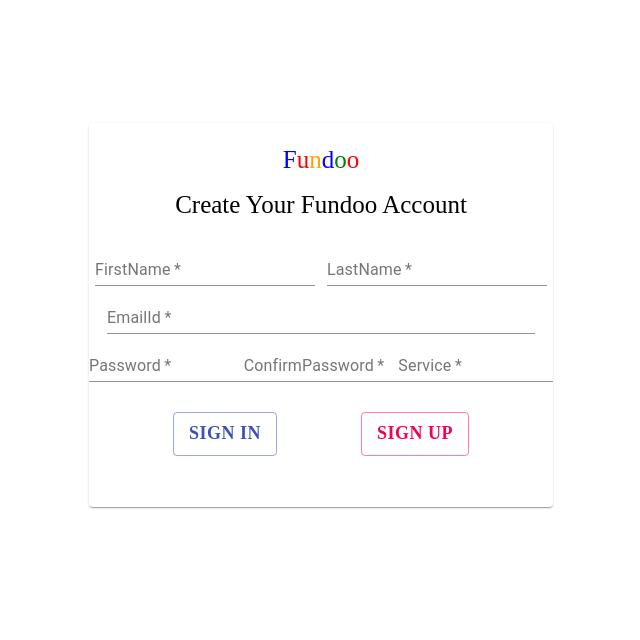
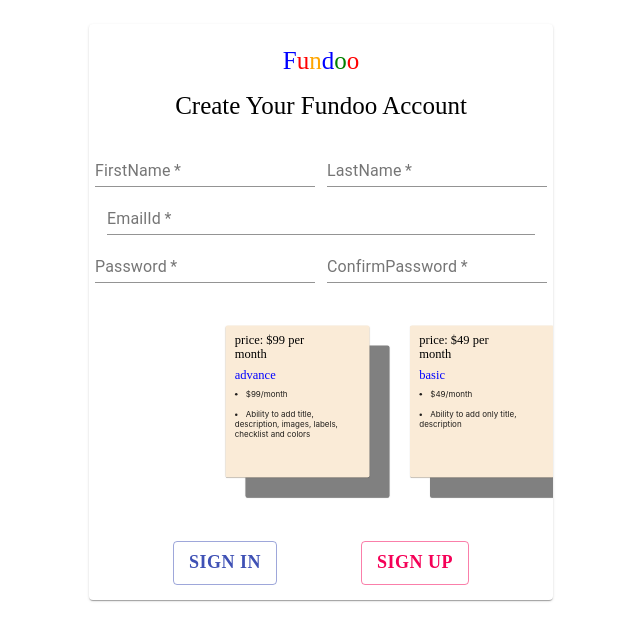
Before and after one commit to Deepu636267/bridgelabz, a React (Create React App) app in the folder fundoonotes/: page /registration in a window 1280 px wide. Shown: the top 640 px of the page, without its empty margins (319-959 px from the left). Built offline with nearby package versions, Linux system fonts and the light colour scheme.

Commit message:
[Sachin] Refactor All Files Add Notes File Created

```diff
--- a/fundoonotes/src/App.css
+++ b/fundoonotes/src/App.css
@@ -3,10 +3,10 @@
 {
   display: flex;
   justify-content: center;
-  margin-top: 123px;
+  margin-top: 24px;
 }
 .reg_card{
-  height: 24em;
+  height: 36em;
   width: 29em;
 }
 .Reg_Title{
@@ -36,7 +36,7 @@
 {
   display:flex;
   justify-content: center;
-  margin-top: 30px;
+  margin-top: 248px;
   display:flex;
   justify-content: space-evenly;
 }
@@ -352,13 +352,12 @@ background-color: darkgreen;
   height: 19pc;
   width: 18pc;
   background-color: gray;
-  /* position: relative; */
+  position: relative;
 }
 .front{
   height: 19pc;
     width: 18pc;
-    background-color: antiquewhite;
-    /* position: absolute; */
+    position: absolute;
 }
 .secondcard{
     display: flex;
@@ -404,14 +403,14 @@ background-color: darkgreen;
 }
 
 .front:hover {
-  transform: scale(1.3);
+  transform: scale(1.1);
   box-shadow: 20px 20px orange;
 }
 
-.front:active {
+/* .front:active {
   transform: scale(1.3);
   box-shadow: 20px 20px orange;
-}
+} */
 .front1:hover {
   transform: scale(1.3);
   box-shadow: 20px 20px orange;
@@ -421,3 +420,49 @@ background-color: darkgreen;
   transform: scale(1.3);
   box-shadow: 20px 20px orange;
 }
+.CardComponent{
+  display: flex;
+  justify-content: space-evenly
+}
+.CardComponent1{
+  height: 10px;
+  transform: scale(0.5);
+  pointer-events: none;
+  display: flex;
+ justify-content: space-around;
+}
+
+/* ---------------------------------CreateNotes--------------------------------- */
+.CreatecardNoteswithoutOpen{
+  border-radius: 9px;
+
+}
+.mainIcon{
+
+  display: flex;
+    justify-content: space-between;
+    padding: 12px
+}
+.imageIcon{
+  padding: 5px;
+}
+.editOutlinedIcon{
+  padding: 5px;
+}
+.checkboxIcon{
+  padding: 5px;
+}
+.desciptionNotes{
+  padding: 5px;
+}
+.wholeIconwithoutOpen{
+  display: flex;
+}
+.CreatecardNotesOpen{
+  width: 289px;
+    height: 124px;
+}
+.wholeIconOpen{
+  display: flex;
+  justify-content: space-around;
+}
--- a/fundoonotes/src/App.js
+++ b/fundoonotes/src/App.js
@@ -10,6 +10,7 @@ import AppBar from './Pages/AppBar';
 import Drwaer from './Pages/Drawer';
 import ProfilePic from './Pages/ProfilePic';
 import ServiceCard from './Pages/ServiceCard';
+import CreateNote from './Pages/CreateNote'
 //import { Drawer } from '@material-ui/core';
 // import ForgotPassword from './Pages/ForgotPassword';
 class App extends Component {
@@ -26,6 +27,7 @@ class App extends Component {
           <Route path='/drawer' component={Drwaer}></Route>
           <Route path='/profile' component={ProfilePic}></Route>
           <Route path='/card' component={ServiceCard}></Route>
+          <Route path='/note' component={CreateNote}></Route>
           {/* <Route path='/forgot' component={ForgotPassword}></Route> */}
         </Router>
       </div>
--- /dev/null
+++ b/fundoonotes/src/Components/CreateNoteComponent.jsx
@@ -0,0 +1,122 @@
+import React, { Component } from "react";
+import { withRouter } from "react-router-dom";
+import { TextField, Card, Button, InputBase } from "@material-ui/core";
+import CheckBoxOutlinedIcon from "@material-ui/icons/CheckBoxOutlined";
+import EditOutlinedIcon from "@material-ui/icons/EditOutlined";
+import ImageOutlinedIcon from "@material-ui/icons/ImageOutlined";
+import AddAlertIcon from "@material-ui/icons/AddAlert";
+import PersonAddIcon from "@material-ui/icons/PersonAdd";
+import ColorLensIcon from "@material-ui/icons/ColorLens";
+import ArchiveIcon from "@material-ui/icons/Archive";
+import MoreVertIcon from "@material-ui/icons/MoreVert";
+class CreateNoteComponent extends Component {
+  constructor(props) {
+    super(props);
+
+    this.state = {
+      title: "",
+      description: "",
+      open: false
+    };
+  }
+  handleDescription = e => {
+    console.log("description", e.target.value);
+
+    this.setState({
+      description: e.target.value
+    });
+  };
+  handleCreateNote = () => {
+    this.setState({
+      open: true
+    });
+  };
+
+  render() {
+    return !this.state.open ? (
+      <div className="CreatemainNotesOpen">
+        <Card className="CreatecardNoteswithoutOpen">
+          <div className="mainIcon">
+            <InputBase
+              placeholder="Take a note"
+              onClick={this.handleCreateNote}
+            />
+
+            <div className="wholeIconwithoutOpen">
+              <div className="checkboxIcon">
+                <CheckBoxOutlinedIcon />
+              </div>
+
+              <div className="editOutlinedIcon">
+                <EditOutlinedIcon />
+              </div>
+              <div className="imageIcon">
+                <ImageOutlinedIcon />
+              </div>
+            </div>
+          </div>
+        </Card>
+      </div>
+    ) : (
+      <div className="createNotesOpen">
+        <Card className="CreateNotecard">
+          <div>
+            <div className="input_field">
+              <div>
+                <InputBase
+                  placeholder="Title"
+                  multiline
+                  onChange={this.handleTitle}
+                />
+              </div>
+              <div>
+                <InputBase
+                  placeholder="Take a note...."
+                  multiline
+                  onChange={this.handleDescription}
+                />
+              </div>
+            </div>
+            <div>
+              <div>
+                <div>
+                  <AddAlertIcon className="icon" />
+                </div>
+                <div>
+                  <PersonAddIcon className="icon" />
+                </div>
+                <div>
+                  <ColorLensIcon />
+                </div>
+                <div>
+                  <ImageIcon className="icon" />
+                </div>
+                <div>
+                  <ArchiveIcon className="icon" />
+                </div>
+                <div>
+                  <MoreVertIcon className="icon" />
+                </div>
+                <div>
+                  <UndoIcon className="iconEffect" />
+                </div>
+                <div>
+                  <RedoIcon className="icon" />
+                </div>
+              </div>
+              <div className="closeButton">
+                <Button
+                  style={{ margin: "spacing.unit" }}
+                  onClick={this.handleClose}
+                >
+                  Close
+                </Button>
+              </div>
+            </div>
+          </div>
+        </Card>
+      </div>
+    );
+  }
+}
+export default withRouter(CreateNoteComponent);
--- a/fundoonotes/src/Components/RegistrationComponent.jsx
+++ b/fundoonotes/src/Components/RegistrationComponent.jsx
@@ -3,7 +3,8 @@ import { TextField, Card, Button } from '@material-ui/core'
 import CloseIcon from '@material-ui/icons/Close';
 import Snackbar from '@material-ui/core/Snackbar'
 import { registration } from '../Service/UserService'
-import {withRouter} from 'react-router-dom'
+import {withRouter} from 'react-router-dom';
+import ServiceCardComponent from './ServiceCardComponent'
  class RegistrationComponent extends Component {
     constructor(props) {
         super(props)
@@ -124,7 +125,7 @@ import {withRouter} from 'react-router-dom'
                 let data = {
                     "FirstName": this.state.firstName,
                     "LastName": this.state.lastName,
-                    'CardType': this.state.service,
+                    'CardType':  this.props.location.state.card,
                     'Email': this.state.emailId,
                     'Password': this.state.password
                 }
@@ -141,6 +142,15 @@ import {withRouter} from 'react-router-dom'
             }
         }
     render() {
+        var card="",color="",status=""
+        if (this.props.location.state !== undefined) {
+        card= this.props.location.state.card
+        color=this.props.location.state.color
+        status=this.props.location.state.status
+        localStorage.setItem("ServiceCard",card)
+        localStorage.setItem("ServiceCardColor",color)
+        localStorage.setItem("ServiceCardStatus",status)
+        }
         return (
             <div className='registrationContainer'>
                 <Card className="reg_card">
@@ -201,15 +211,16 @@ import {withRouter} from 'react-router-dom'
                                     required
 
                                 />
-                                 <TextField
-                                    id="Service"
-                                    value={this.state.service}
-                                    onChange={this.handleServiceChange}
-                                    label="Service"
-                                    required
 
-                                />
                             </div>
+                            <div className="serviceCard">
+                             <ServiceCardComponent
+                             cartProps={true}
+                             color={color}
+                             status={status}
+                             card={card}
+                             />
+                             </div>
                             <div className='resgistrationButton'>
                                 <Button color="primary" variant="outlined" style={{fontSize:18,fontFamily:'TimesNewRoman'}} href='http://localhost:3000/login' ><b>Sign In</b></Button>
                                 <Button
@@ -217,6 +228,7 @@ import {withRouter} from 'react-router-dom'
                                 color="secondary" variant="outlined" style={{fontSize:18,fontFamily:'TimesNewRoman'}} ><b>Sign Up</b></Button>
                             </div>
                          </div>
+
                 </Card>
                 <div>
                 <Snackbar
--- a/fundoonotes/src/Components/ServiceCardComponent.jsx
+++ b/fundoonotes/src/Components/ServiceCardComponent.jsx
@@ -2,22 +2,83 @@ import React, { Component } from "react";
 import { withRouter } from "react-router-dom";
 import { Card, AppBar } from "@material-ui/core";
 class ServiceCardComponent extends Component {
-  render() {
-    return (
-      <div>
-        <div style={{display:"flex", backgroundColor: "orange",height:64,alignItems: "center"}}>
-        <span style={{ color: 'blue', fontFamily: 'TimesNewRoman', fontSize: 30 }}>FundooNotes</span>
+  constructor(props) {
+    super(props)
+
+    this.state = {
+       color:"antiquewhite",
+       status:"Add to Cart",
+       card:"",
+    }
+  }
+//   CardSelected=()=>{
+//    console.log("hiiiiiiiii")
+//     this.setState({
+//     cardProps: true
+//       // color:"orange",
+//       // status:"Selected",
+//       // card:'basic'
+
+
+//     })
+//  console.log("cardProps===========>", this.state.cardProps);
+
+
+
+
+//   //  this.props.history.push('/registration')
+
+//   }
+basicCardSelected=()=>{
+  var data={
+    color:"orange",
+    status:"Selected",
+    card:'basic'
+  }
+  this.props.history.push('/registration',data)
+}
+advancedCardSelected=()=>{
+  var data={
+    color:"orange",
+    status:"Selected",
+    card:'advance'
+  }
+  this.props.history.push('/registration',data)
+}
+  servicemap1=()=>{
+    return(
+      <div  className='secondCard_front_back'>
+        <div className="firstcard2">
+          <Card className="back1" style={{backgroundColor:'gray'}}></Card>
         </div>
-        <div style={{display:"flex", justifyContent:"center", height:64,alignItems: "center"}}>
-        <span style={{ color: 'black', fontFamily: 'TimesNewRoman',fontSize: 30 }}>FundooNotes offered. Choose below service to Register.</span>
+        <div className="secondcard2" >
+          <Card className="front1"onClick={this.basicCardSelected} style={{backgroundColor:this.props.card==='basic'?this.props.color:this.state.color}}>
+          <div className='whole_FirstCard_Div_Content'>
+                <div className='Card_Content'>
+                    <span style={{ color: 'black', fontFamily: 'TimesNewRoman',fontSize: 25 }}>price: $49 per month</span>
                 </div>
+                <div className='Card_Content'>
+                <span style={{ color: 'blue', fontFamily: 'TimesNewRoman',fontSize: 25 }}>basic</span>
+                </div>
+                <div className='Card_Content'>
+                    <li className='card_Price'>$49/month</li>
+                    <li className='card_Details'>Ability to add only title, description</li>
+                </div>
+              </div>
+          </Card>
+        </div>
+      </div>
+    )
+  }
+  serviceMap=()=>{
+    return(
     <div className="main_Card_Div">
     <div className='firstCard_front_back'>
-            <div class="firstcard">
-              <Card class="back"><div>Add To Cart</div></Card>
+      <div className="firstcard">
+    <Card className="back" style={{backgroundColor:'gray'}}><div>{this.state.status}</div></Card>
       </div>
-            <div class="secondcard">
-              <Card class="front">
+      <div className="secondcard">
+        <Card className="front" onClick={this.advancedCardSelected} style={{backgroundColor:this.props.card==='advance'?this.props.color:this.state.color}}  >
             <div className='whole_FirstCard_Div_Content'>
               <div className='Card_Content'>
                   <span style={{ color: 'black', fontFamily: 'TimesNewRoman',fontSize: 25 }}>price: $99 per month</span>
@@ -33,27 +94,39 @@ class ServiceCardComponent extends Component {
         </Card>
       </div>
     </div>
-          <div  className='secondCard_front_back'>
-            <div class="firstcard2">
-              <Card class="back1"></Card>
+    {/* */}
   </div>
-            <div class="secondcard2">
-              <Card class="front1">
-              <div className='whole_FirstCard_Div_Content'>
-                    <div className='Card_Content'>
-                        <span style={{ color: 'black', fontFamily: 'TimesNewRoman',fontSize: 25 }}>price: $49 per month</span>
+    )
+  }
+
+
+  render() {
+
+    return (
+      this.props.cartProps !== true ?
+      <div>
+        <div style={{display:"flex", backgroundColor: "orange",height:64,alignItems: "center"}}>
+        <span style={{ color: 'blue', fontFamily: 'TimesNewRoman', fontSize: 30 }}>FundooNotes</span>
         </div>
-                    <div className='Card_Content'>
-                    <span style={{ color: 'blue', fontFamily: 'TimesNewRoman',fontSize: 25 }}>basic</span>
+        <div style={{display:"flex", justifyContent:"center", height:64,alignItems: "center"}}>
+        <span style={{ color: 'black', fontFamily: 'TimesNewRoman',fontSize: 30 }}>FundooNotes offered. Choose below service to Register.</span>
         </div>
-                    <div className='Card_Content'>
-                        <li className='card_Price'>$49/month</li>
-                        <li className='card_Details'>Ability to add only title, description</li>
+        <div className="CardComponent">
+        <div>
+        {this.serviceMap()}
+        </div>
+        <div>
+            {this.servicemap1()}
         </div>
         </div>
-              </Card>
       </div>
+      :
+      <div className="CardComponent1">
+      <div>
+      {this.serviceMap()}
       </div>
+      <div>
+          {this.servicemap1()}
       </div>
       </div>
     );
--- /dev/null
+++ b/fundoonotes/src/Pages/CreateNote.jsx
@@ -0,0 +1,11 @@
+import React, { Component } from 'react'
+import CreateNoteComponent from '../Components/CreateNoteComponent'
+export default class CreateNote extends Component {
+    render() {
+        return (
+            <div>
+                <CreateNoteComponent></CreateNoteComponent>
+            </div>
+        )
+    }
+}
```
Lines whose indentation alone changed are shown as unchanged.
